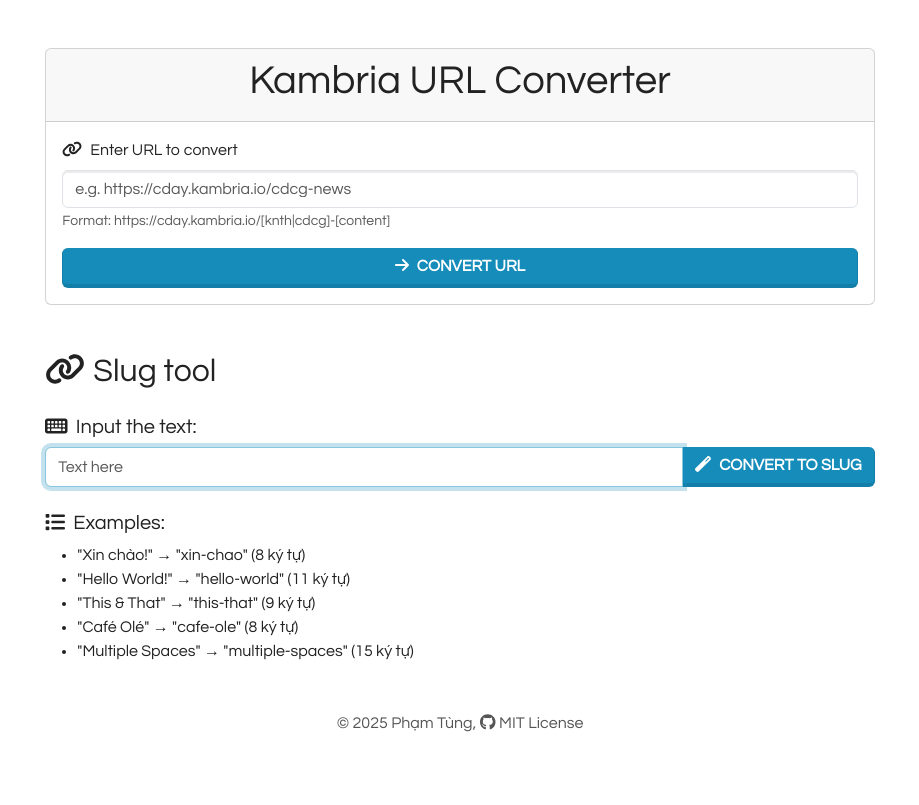
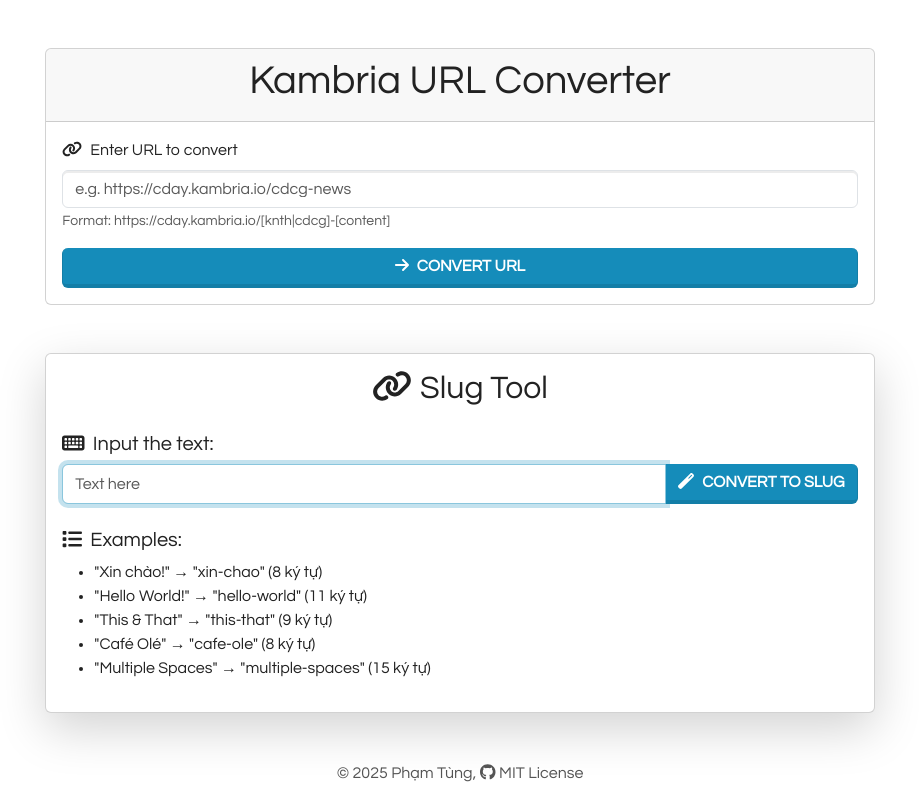
Before and after one commit to tungpham42/kambria-link-tool, a React (Create React App) app: page / in a window 1280 px wide. Shown: the whole page, without its empty margins (180-1099 px from the left). Built offline with nearby package versions, Linux system fonts and the light colour scheme.

Commit message:
Update RomanizeTool.js

```diff
--- a/src/components/RomanizeTool.js
+++ b/src/components/RomanizeTool.js
@@ -1,5 +1,5 @@
 import React, { useState } from "react";
-import { Container, Form, Button, InputGroup, Alert } from "react-bootstrap";
+import { Container, Card, Form, Button, InputGroup, Alert } from "react-bootstrap";
 import { transliterate } from "transliteration";
 import { FontAwesomeIcon } from "@fortawesome/react-fontawesome";
 import {
@@ -19,15 +19,13 @@
   const [error, setError] = useState("");
   const [charCount, setCharCount] = useState(0);
 
-  // Function to romanize the string
-  const romanizeString = (str) => {
-    return transliterate(str)
+  const romanizeString = (str) =>
+    transliterate(str)
       .toLowerCase()
       .replace(/[^a-z0-9\s-]/g, "")
       .trim()
       .replace(/\s+/g, "-")
       .replace(/-+/g, "-");
-  };
 
   const handleSubmit = (e) => {
     e.preventDefault();
@@ -50,19 +48,20 @@
     setTimeout(() => setCopied(false), 2000);
   };
 
-  // Handler for changes to the result text
   const handleResultChange = (e) => {
     const newText = e.target.value;
     setRomanizedText(newText);
-    setCharCount(newText.length); // Update character count based on edited text
-    setCopied(false); // Reset copied state if text is modified
+    setCharCount(newText.length);
+    setCopied(false);
   };
 
   return (
-    <Container className="my-5 col-lg-8 col-md-10 col-sm-10 col-12">
-      <h2 className="mb-4">
+    <Container className="my-5 col-lg-8 col-md-10 col-sm-12">
+      <Card className="shadow-lg">
+        <Card.Body>
+          <h2 className="mb-4 text-center">
             <FontAwesomeIcon icon={faLink} className="me-2" />
-        Slug tool
+            Slug Tool
           </h2>
 
           <Form onSubmit={handleSubmit}>
@@ -101,15 +100,8 @@
                 Result:
               </h5>
               <InputGroup>
-            <Form.Control
-              type="text"
-              value={romanizedText}
-              onChange={handleResultChange} // Add onChange handler
-            />
-            <Button
-              variant={copied ? "success" : "outline-success"}
-              onClick={handleCopy}
-            >
+                <Form.Control type="text" value={romanizedText} onChange={handleResultChange} />
+                <Button variant={copied ? "success" : "outline-success"} onClick={handleCopy}>
                   <FontAwesomeIcon icon={faCopy} className="me-2" />
                   {copied ? "Copied" : "Copy"}
                 </Button>
@@ -122,7 +114,8 @@
 
           <div className="mt-4">
             <h5>
-          <FontAwesomeIcon icon={faList} className="me-2" />Examples:
+              <FontAwesomeIcon icon={faList} className="me-2" />
+              Examples:
             </h5>
             <ul>
               <li>"Xin chào!" → "xin-chao" (8 ký tự)</li>
@@ -132,6 +125,8 @@
               <li>"Multiple Spaces" → "multiple-spaces" (15 ký tự)</li>
             </ul>
           </div>
+        </Card.Body>
+      </Card>
     </Container>
   );
 };
```
Lines whose indentation alone changed are shown as unchanged.
